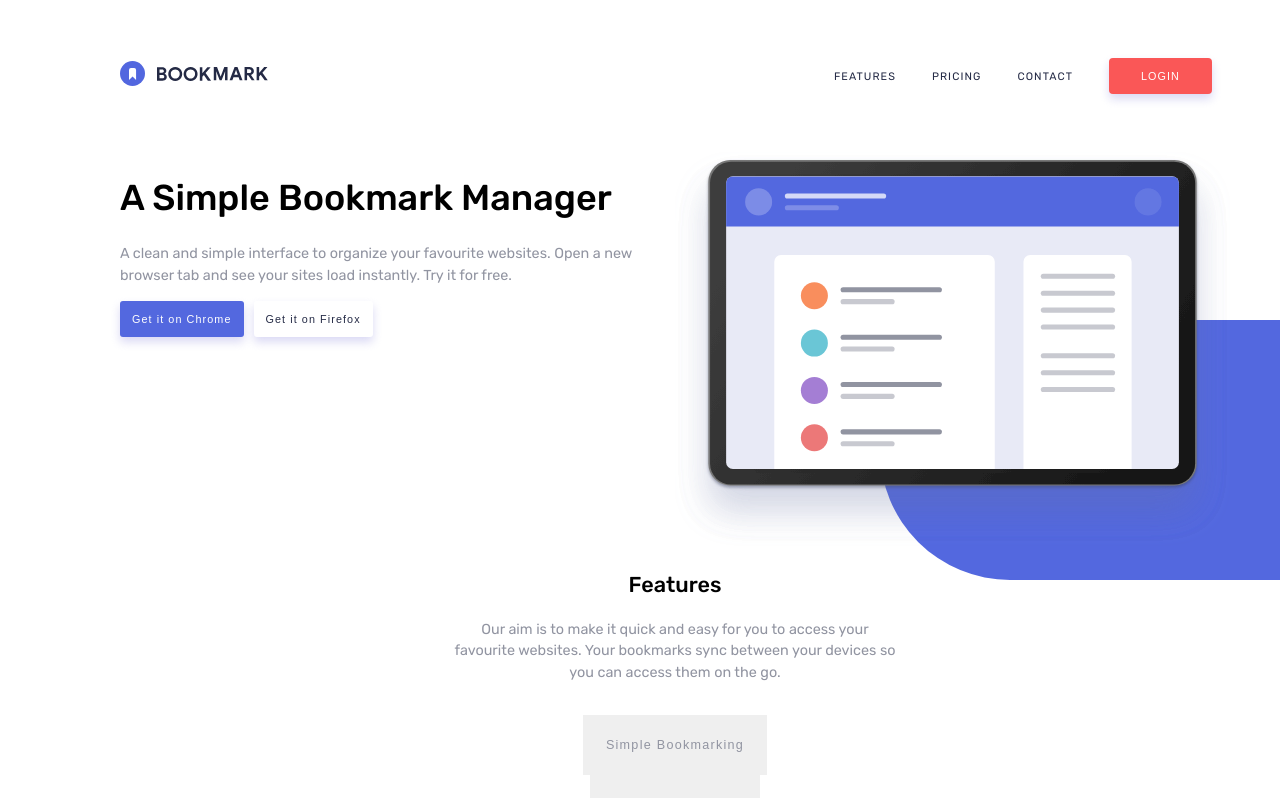
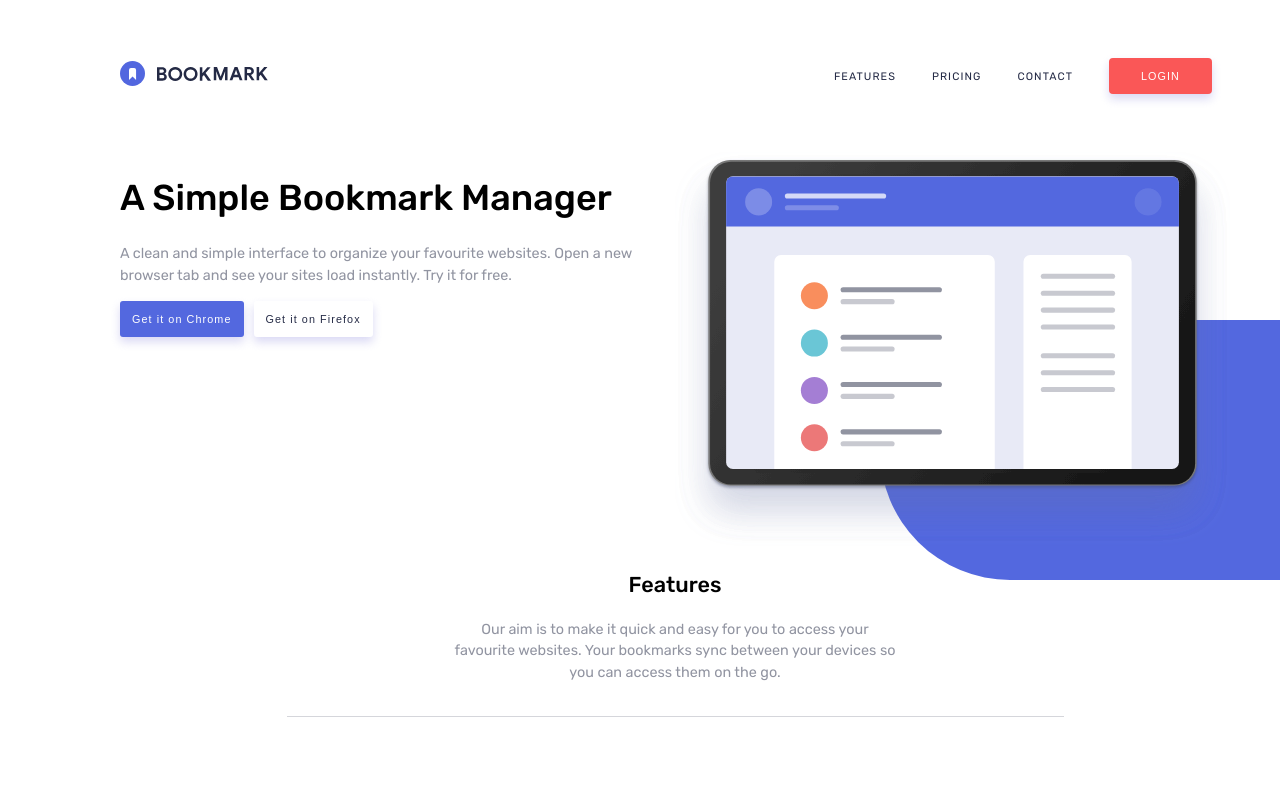
Before and after one commit to yirano/react-bookmark_lp, a React (Create React App) app: page / in a window 1280 px wide. Shown: the top 798 px of the page. Built offline with nearby package versions, Linux system fonts and the light colour scheme.

Commit message:
Commit testing branch for features section

```diff
--- a/src/components/Features/Features.component.jsx
+++ b/src/components/Features/Features.component.jsx
@@ -41,11 +41,8 @@ class Features extends React.Component {
 						sync between your devices so you can access them on the go.
 					</p>
 				</div>
-
 				<div className="slide-link-wrapper">
-					{this.state.slides.map(({ id, title, subtitle, caption }) => (
-						<SlideButtons key={id} title={title} subtitle={subtitle} caption={caption} />
-					))};
+					<SlideButtons item={this.state.slides} />
 				</div>
 			</div>
 		);
--- a/src/components/Features/Features.styles.css
+++ b/src/components/Features/Features.styles.css
@@ -9,6 +9,8 @@
 }
 
 .slide-link-wrapper {
+	display: flex;
+	justify-content: center;
 	text-align: center;
 	padding: 1px 0;
 	border-bottom: 1px solid hsla(229, 8%, 60%, 0.383);
@@ -17,7 +19,7 @@
 }
 
 .slide-link-wrapper button {
-	display: inline-block;
+	display: inline;
 	padding: 20px 20px;
 	margin: 0 16px;
 	border: 3px solid transparent;
@@ -26,11 +28,16 @@
 	letter-spacing: 0.1em;
 }
 
+.slide-link-wrapper button:hover {
+	color: var(--soft-red);
+	cursor: pointer;
+}
+
 button.currentSlide {
 	border-bottom: 3px solid red;
 	border-radius: 4px;
 }
 
-button.slide:focus {
+.slide-link-wrapper button {
 	outline: none;
 }
--- a/src/components/Features/SlideButtons/SlideButtons.component.jsx
+++ b/src/components/Features/SlideButtons/SlideButtons.component.jsx
@@ -1,10 +1,17 @@
 import React from 'react';
+import '../Features.styles.css';
 
 class SlideButtons extends React.Component {
 	render() {
+		console.log(this.props.item);
 		return (
 			<div>
-				<button>{this.props.title}</button>
+				{/* {this.props.item.map(({ id, title, subtitle, caption }) => (
+					<button key={this.props.item.id}>{this.props.item.title}</button>
+				))}
+
+				<div>{this.props.item.subtitle}</div>
+				<div>{this.props.item.caption}</div> */}
 			</div>
 		);
 	}
```
